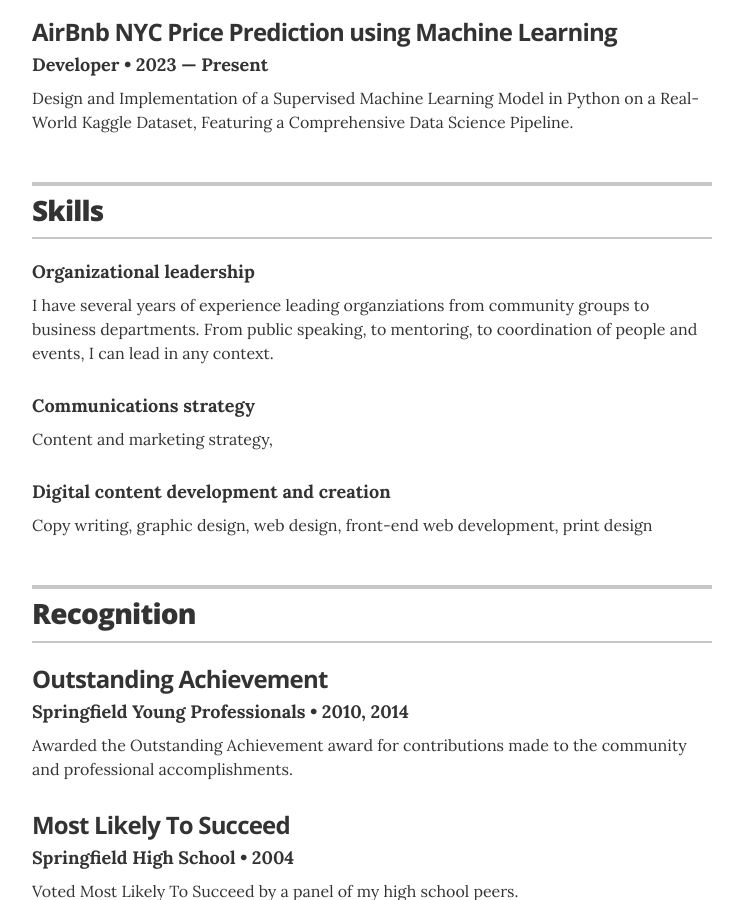
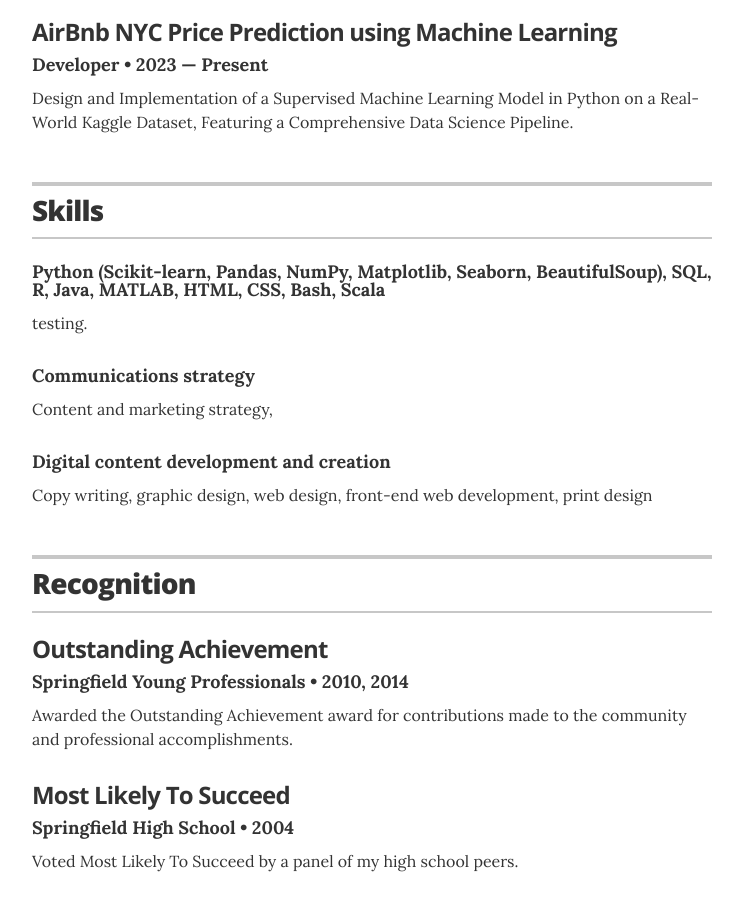
Before and after one commit to ttariqaziz/ttariqaziz.github.io, a Jekyll site: the page built from index.html, in a window 1280 px wide and 900 px high, scrolled down 2053 px. Shown: the whole window, without its empty margins (268-1011 px from the left). Built offline with Jekyll 4.4.1, drawn with Linux system fonts in a browser that asks for light colours.

Commit message:
Update skills.yml

```diff
--- a/_data/skills.yml
+++ b/_data/skills.yml
@@ -1,7 +1,7 @@
 # Skills
-# Organizational leadership
-- skill: Organizational leadership
-  description: I have several years of experience leading organziations from community groups to business departments. From public speaking, to mentoring, to coordination of people and events, I can lead in any context.
+# Programming
+- skill: Python (Scikit-learn, Pandas, NumPy, Matplotlib, Seaborn, BeautifulSoup), SQL, R, Java, MATLAB, HTML, CSS, Bash, Scala
+  description: testing.
 
 # Communications strategy
 - skill: Communications strategy
```
